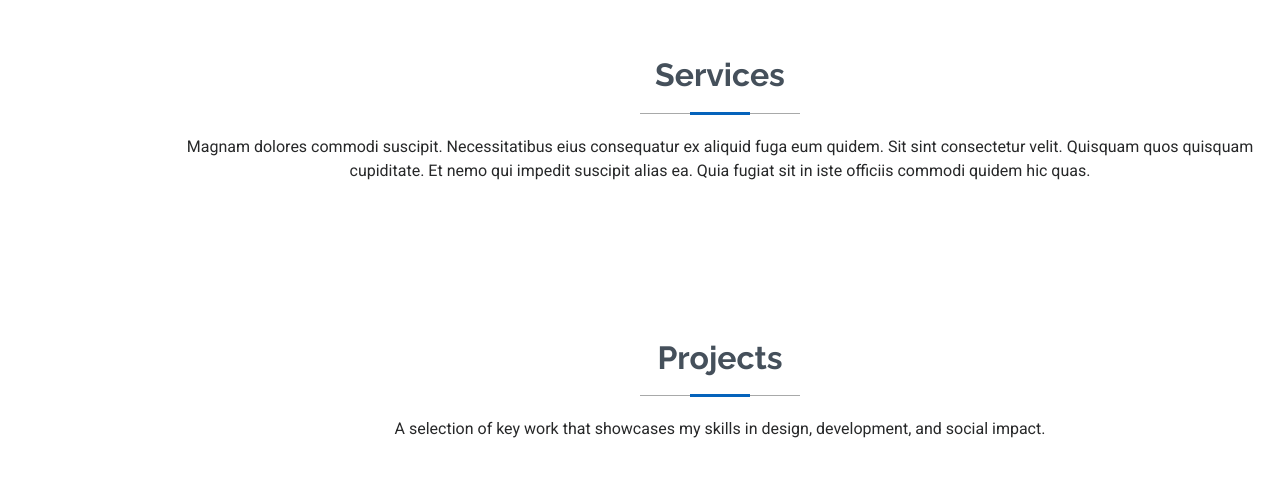
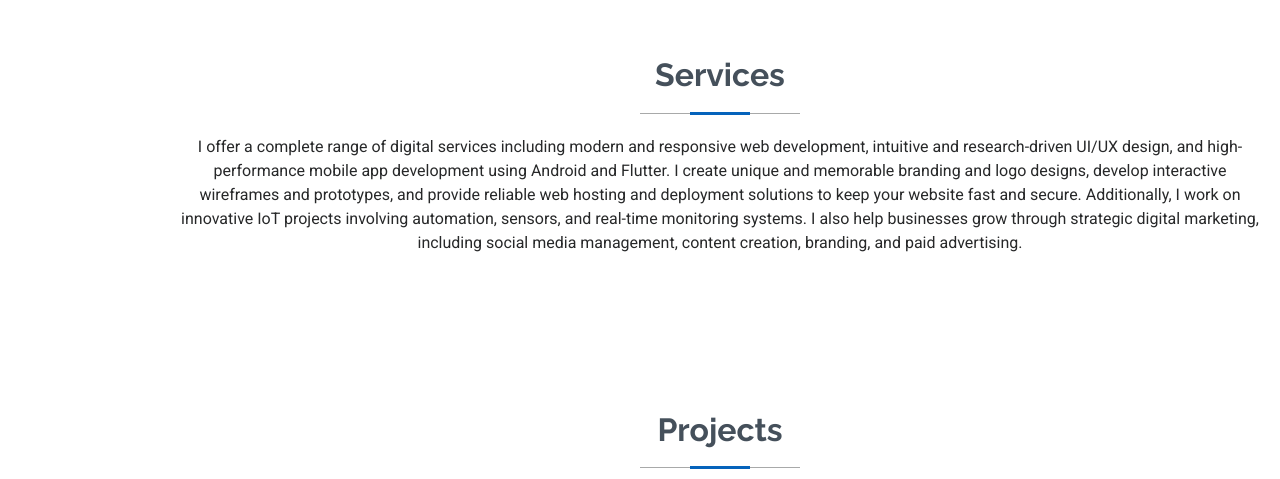
Before and after one commit to Dhyanp06/Portfolio, a plain HTML site: page index.html in a window 1280 px wide. Shown: the part 4580-5059 px from the top of the page. Drawn offline with nearby package versions, Linux system fonts and the light colour scheme.

Commit message:
index.html

```diff
--- a/index.html
+++ b/index.html
@@ -335,7 +335,7 @@ of technology &
       <!-- Section Title -->
       <div class="container section-title" data-aos="fade-up">
         <h2>Services</h2>
-        <p>Magnam dolores commodi suscipit. Necessitatibus eius consequatur ex aliquid fuga eum quidem. Sit sint consectetur velit. Quisquam quos quisquam cupiditate. Et nemo qui impedit suscipit alias ea. Quia fugiat sit in iste officiis commodi quidem hic quas.</p>
+        <p>I offer a complete range of digital services including modern and responsive web development, intuitive and research-driven UI/UX design, and high-performance mobile app development using Android and Flutter. I create unique and memorable branding and logo designs, develop interactive wireframes and prototypes, and provide reliable web hosting and deployment solutions to keep your website fast and secure. Additionally, I work on innovative IoT projects involving automation, sensors, and real-time monitoring systems. I also help businesses grow through strategic digital marketing, including social media management, content creation, branding, and paid advertising.</p>
       </div><!-- End Section Title -->
 
       <div class="container">
```
